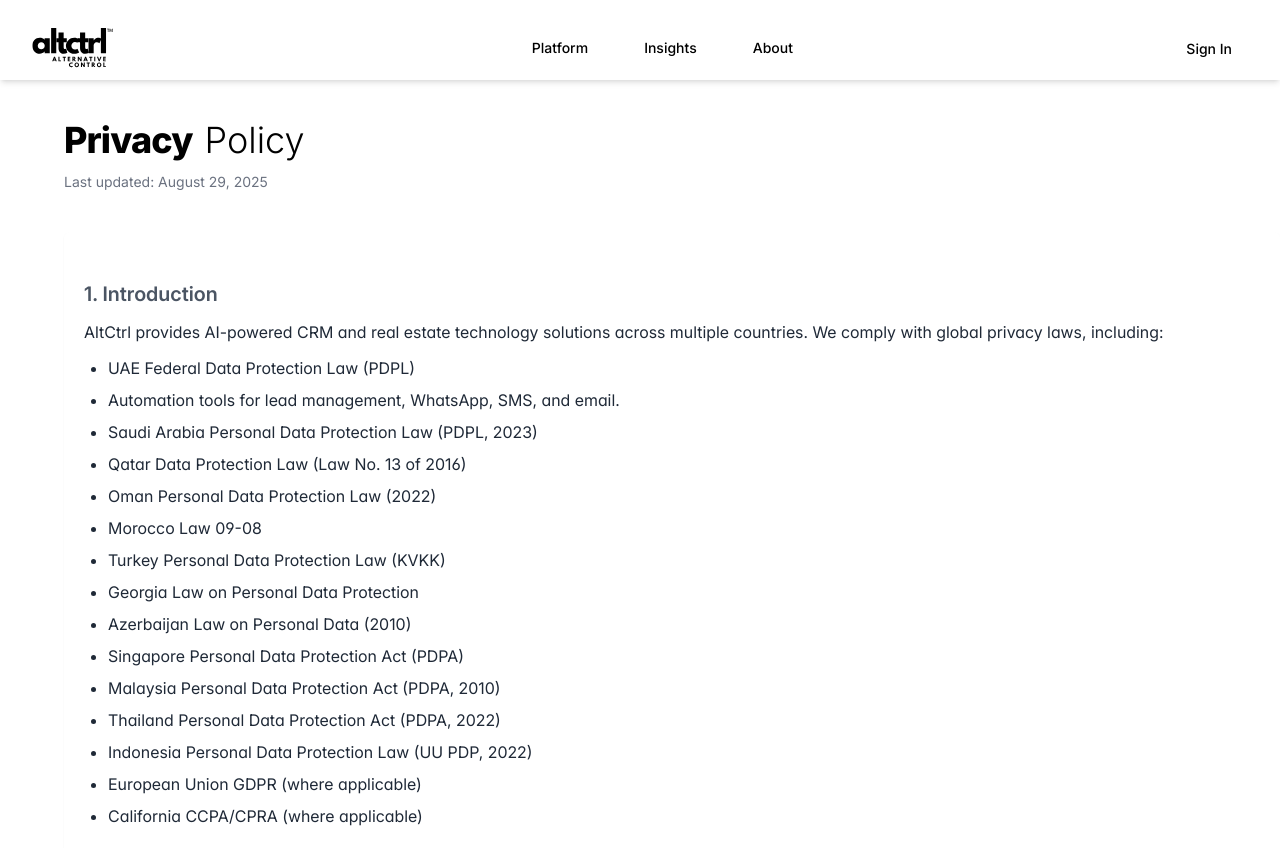
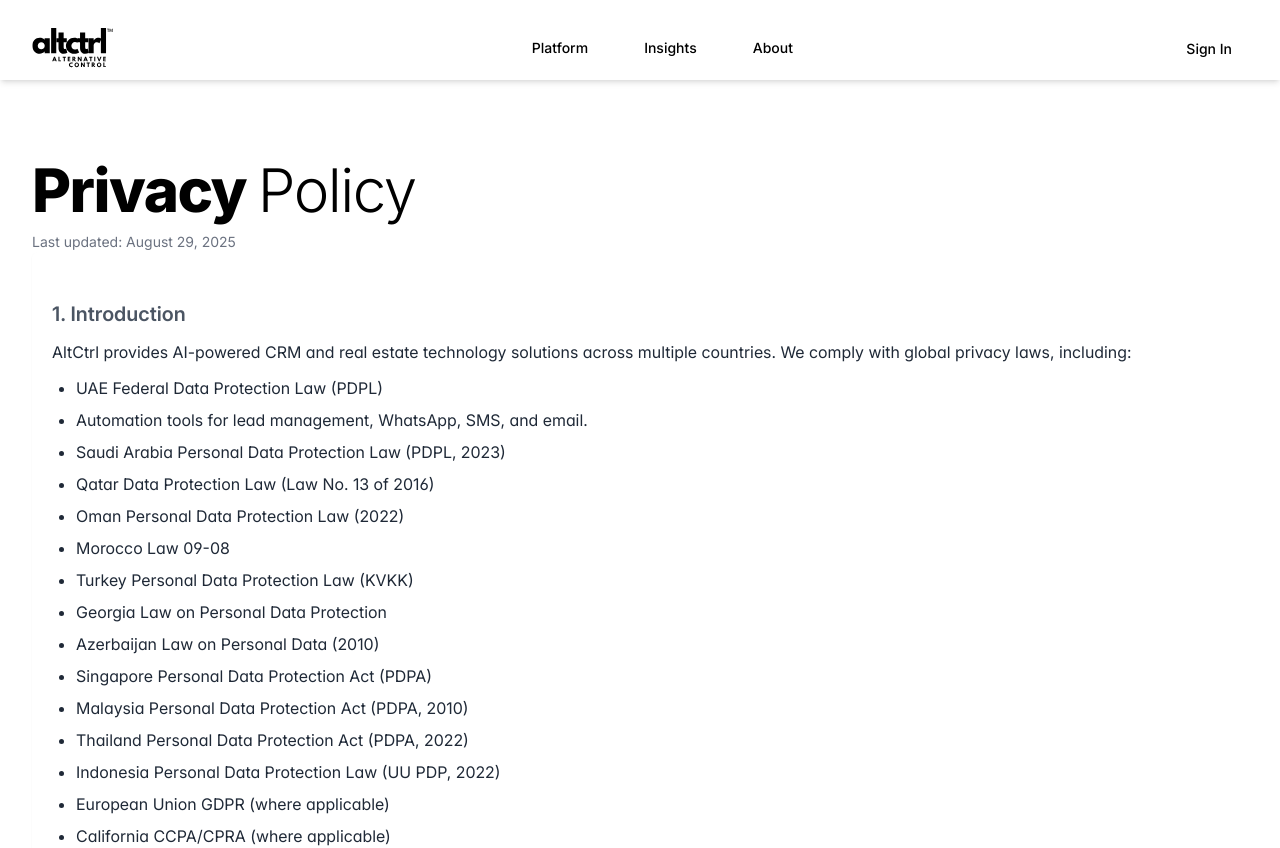
Before and after one commit to Residante-AltCtrlLabs/altctlr_web, a Next.js app: page /privacy-policy in a window 1280 px wide. Shown: the top 848 px of the page. Built offline with nearby package versions, Linux system fonts and the light colour scheme.

Commit message:
privacy policy UI fixed

```diff
--- a/src/app/privacy-policy/PrivacyPolicyClient.tsx
+++ b/src/app/privacy-policy/PrivacyPolicyClient.tsx
@@ -15,17 +15,21 @@ export default function PrivacyPolicyClient({ sections }: Props) {
   }, [setNavbarStyle]);
 
   return (
-    <div className="w-[100vw] bg-white px-5 md:px-6 lg:px-8">
-      <div className="w-full flex justify-center px-4 md:px-6 lg:px-8 pt-10">
+    <div className=" bg-white ">
+      <div className="max-w-7xl  mx-auto  px-4 md:px-6 lg:px-8 pt-20">
         <div className="w-full">
           <div className="flex items-baseline gap-3">
-            <h1 className="text-4xl font-extrabold tracking-tight text-black">Privacy</h1>
-            <span className="text-4xl font-light text-black">Policy</span>
+            <h1 className="text-4xl md:text-5xl lg:text-6xl  font-extrabold tracking-tight text-black">
+              Privacy <span className="font-light">Policy</span>
+            </h1>
           </div>
-          <p className="text-sm text-gray-500 mt-3">Last updated: August 29, 2025</p>
+          <p className="text-sm text-gray-500 mt-3">
+            Last updated: August 29, 2025
+          </p>
         </div>
+
+      <PrivacyPolicy fullWidth sections={sections} />
       </div>
-      <PrivacyPolicy fullWidth sections={sections} />
     </div>
   );
 }
--- a/src/app/terms/page.tsx
+++ b/src/app/terms/page.tsx
@@ -15,8 +15,8 @@ const TermsOfServicePage = () => {
       {/* Main Content */}
       <div className="max-w-7xl mx-auto px-6 md:px-8 py-16 md:py-20">
         {/* Title */}
-        <h1 className="text-4xl md:text-5xl lg:text-6xl font-bold text-black mb-4">
-          Terms Of Service
+        <h1 className="text-4xl md:text-5xl lg:text-6xl  text-black mb-4">
+         <span className="font-bold">Terms</span> <span className="font-light italic">Of Service</span>
         </h1>
 
         {/* Last Updated */}
--- a/src/components/PrivacyPolicy.tsx
+++ b/src/components/PrivacyPolicy.tsx
@@ -25,7 +25,7 @@ type PrivacyPolicyProps = {
 
 export default function PrivacyPolicy({ sections, footer, fullWidth }: PrivacyPolicyProps) {
   return (
-    <div className={`w-full ${fullWidth ? "w-screen" : ""} flex justify-center bg-white px-4 md:px-6 lg:px-8 py-10`}>
+    <div className={`w-full ${fullWidth ? "w-screen" : ""} flex justify-center bg-white`}>
       <div className={`w-full ${fullWidth ? "max-w-none" : "max-w-5xl"}`}>
         <Card className="shadow-sm">
           <Divider className="my-1" />
```
